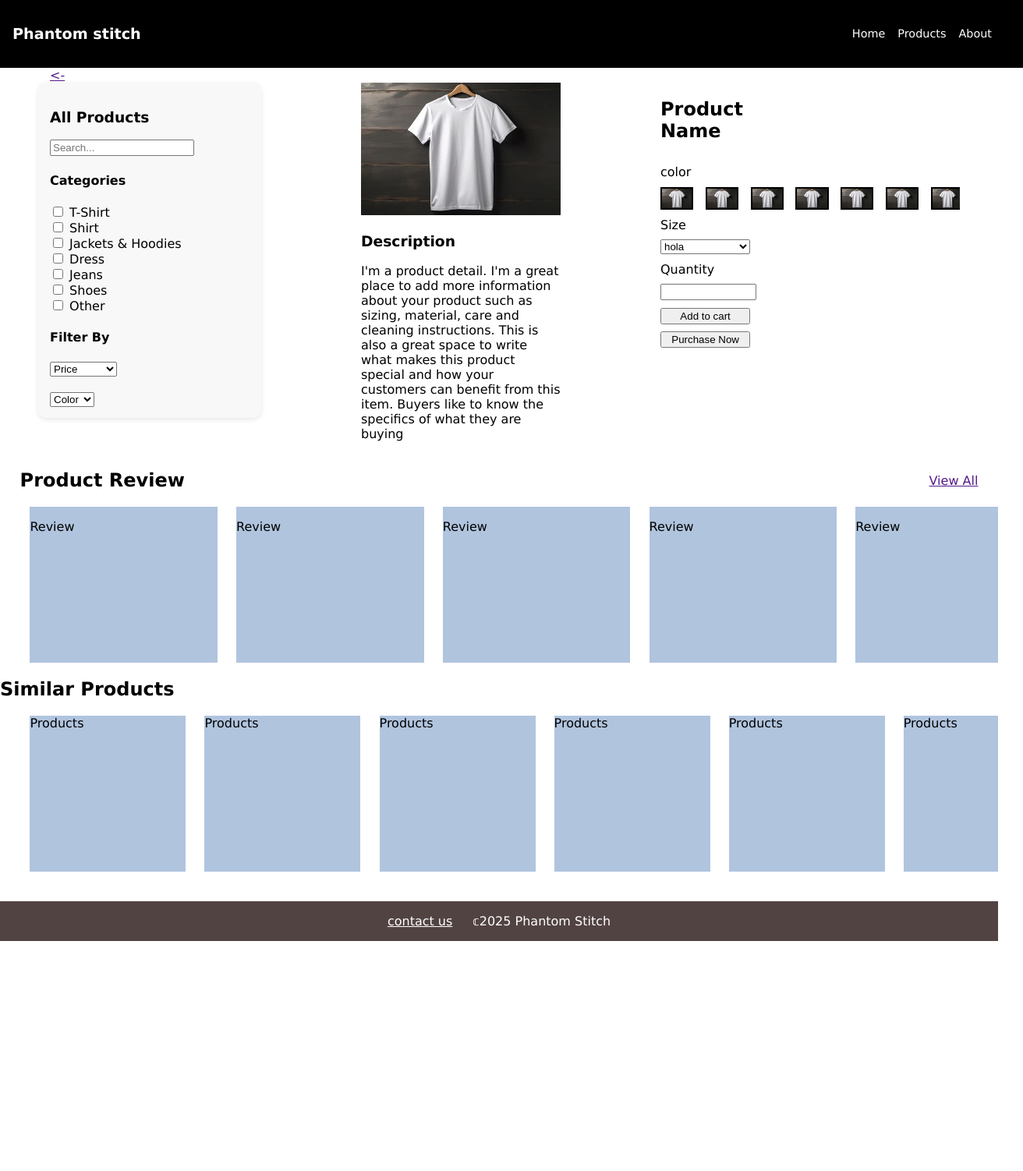
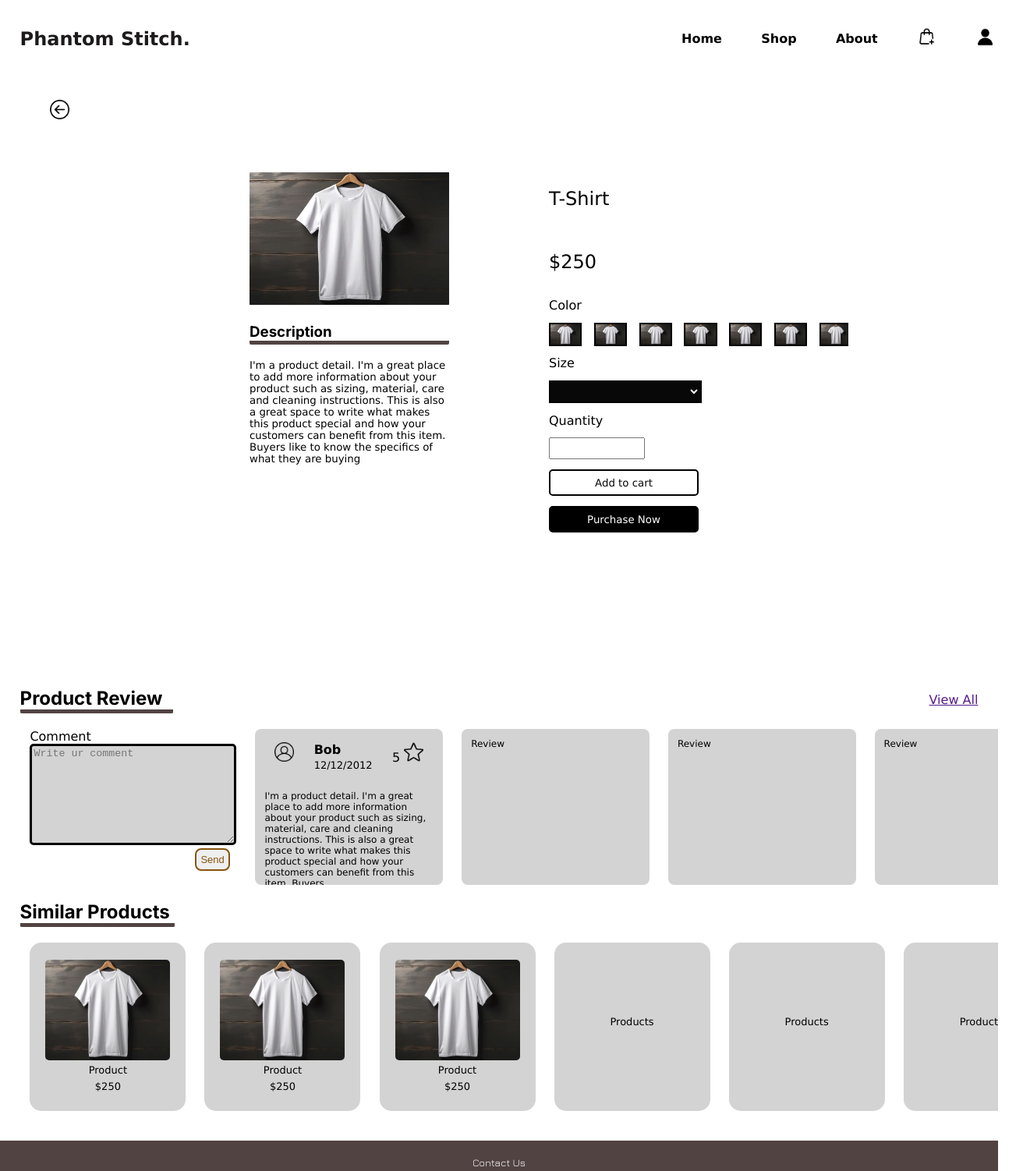
Before and after one commit to Mym776/Clothing-store, a website: page product.html in a window 1280 px wide. Shown: the top 1502 px of the page at 78% size, 1312 px wide, since content can reach past the window. Before the commit the page ends 1207 px from the top, so only its background shows below. Drawn offline with nearby package versions, Linux system fonts and the light colour scheme.

Commit message:
finaliztion 2

```diff
--- /dev/null
+++ b/newproduct.css
@@ -0,0 +1,477 @@
+@import url('https://fonts.googleapis.com/css2?family=Inter:wght@400;500;600;700&display=swap');
+@import url('https://fonts.googleapis.com/css2?family=Jura:wght@400;500;600;700&display=swap');
+
+body {
+    font-family: 'Lucida Sans', 'Lucida Sans Regular', 'Lucida Grande', 'Lucida Sans Unicode', Geneva, Verdana, sans-serif;
+    margin: 0;
+    padding: 0;
+    height: 100vh;
+    display: flex;
+    flex-direction: column;
+    justify-content: space-between  ;
+    overflow-x: hidden;
+
+}
+.icon{
+    width: 25px;
+    height: 25px;
+}
+.naver-link {
+  display: flex;
+  align-items: center;
+  gap: 1rem;
+}
+.naver-link a {
+  text-decoration: none;
+  color: #fff;
+  font-size: 0.9rem;
+}
+#naver-icon {
+  display: flex;
+  align-items: center;
+  gap: 0.5rem;
+}
+#naver-icon i {
+  font-size: 1.2rem;
+  cursor: pointer;
+}
+
+
+.back-btn{
+    height: 25px;
+    width: 25px;
+}
+.Return_button{
+    position: sticky;
+    top: 10%;
+    margin-left: 5%;
+    margin-top: 10%;
+}
+
+main {
+    margin-top: 5%;
+    display: flex;
+    flex-direction: column;
+    justify-content: space-around;
+}
+
+.Product_detail{
+    display: flex;
+    justify-content: center;
+
+}
+.Product_description{
+    margin: 0 10%;
+    max-width: 20%;
+    font-family: 'Lucida Sans', 'Lucida Sans Regular', 'Lucida Grande', 'Lucida Sans Unicode', Geneva, Verdana, sans-serif;
+    font-weight: 100;
+}
+.Product_description img {
+    width: 100%;
+}
+.Product_description h3{
+    font-family: 'Inter',sans-serif;
+    font-weight: 700;
+    border-bottom: 5px solid #524343;
+    border-radius: 2px;
+
+}
+.Product_description p{
+    font-size: smaller;
+}
+.Product_variants {
+    width: 30%;
+    display: flex;
+    flex-direction: column;
+    justify-content: top;
+    gap: 2%;
+    height: 80vh;
+    margin-bottom: 0;
+
+}
+.Product_variants *{
+    max-width: 30%;
+}
+.Product_variants h1,h2{
+    font-weight: 100;
+}
+
+.colors{
+    max-width: 100%;
+    display: flex;
+    justify-content: space-evenly;
+    gap: 4%;
+    overflow-x: auto;
+}
+.colors img{
+    min-width: 10%;
+    width:max(40px,40%);
+    border: solid 2px;
+
+}
+select{
+   display: block;
+   padding-right:50%;
+   padding-top: 2%;
+   font-family: 'Lucida Sans', 'Lucida Sans Regular', 'Lucida Grande', 'Lucida Sans Unicode', Geneva, Verdana, sans-serif;
+   font-weight: 500;
+
+   border: 2px solid black;
+   color: rgb(255, 253, 253);
+
+   background-color: #080808;
+}
+option{
+    color: #000;
+    display: block;
+
+}
+.num{
+
+    padding-top: 2%;
+    font-family: 'Lucida Sans', 'Lucida Sans Regular', 'Lucida Grande', 'Lucida Sans Unicode', Geneva, Verdana, sans-serif;
+    color:#000;
+}
+.Product_variants button{
+    max-width: 100%;
+}
+
+.cart-btn{
+
+    width: 50%;
+   font-family: 'Lucida Sans', 'Lucida Sans Regular', 'Lucida Grande', 'Lucida Sans Unicode', Geneva, Verdana, sans-serif;
+   font-weight: 100;
+
+    padding-top: 2%;
+    padding-bottom: 2%;
+   border: 2px solid black;
+   color: rgb(7, 7, 7);
+   border-radius: 5px;
+   background-color: #ffffff;
+}
+
+.pur-btn{
+    width: 50%;
+   font-family: 'Lucida Sans', 'Lucida Sans Regular', 'Lucida Grande', 'Lucida Sans Unicode', Geneva, Verdana, sans-serif;
+   font-weight: 100;
+    padding-top: 2%;
+    padding-bottom: 2%;
+   border: 2px solid black;
+   color: rgb(255, 255, 255);
+   border-radius: 5px;
+   background-color: #000000;
+}
+
+.Product_review{
+    display: flex;
+    flex-direction: column;
+    margin-top: 0%;
+}
+.Product_review_title {
+    padding: 0 2%;
+
+
+    display: flex;
+    align-items: center;
+    justify-content: space-between;
+}
+.Product_review_title h2{
+    font-family: 'Inter',sans-serif;
+    font-weight: 700;
+    border-bottom: 5px solid #524343;
+    border-radius: 2%;
+    width: 16%;
+}
+.inner-review-cont{
+    display: flex;
+    flex-direction: row;
+    justify-content: space-around;
+    padding: 5%;
+    margin-top: 2%;
+}
+.inner-review-cont h2{
+    margin-bottom: 0%;
+    margin-top: 0%;
+    font-weight: bold;
+    font-size: medium;
+}
+.inner-review-cont time{
+    font-size: small;
+    font-weight: lighter;
+
+}
+textarea{
+    border-radius: 5px;
+    border: 3px solid black;
+    background-color: lightgray;
+}
+label{
+    font-weight: 500;
+}
+.send-btn{
+    border-radius: 8px;
+    padding: 5px;
+    font-size: small;
+    border-color: #88540F;
+    color: #88540F;
+    border: 2px solid;
+    margin-left: 80%;
+}
+
+
+.Product_review_comments {
+    display: flex;
+    justify-content: left;
+    gap: 2%;
+    overflow-x: auto;
+    padding: 0 3%;
+}
+.review_box {
+    min-width: max(200px,20%);
+    height: 200px;
+
+    background-color: lightgray;
+    border-radius: 8px;
+}
+.review_box p{
+    padding: 5%;
+    font-size: 12px;
+    margin-top: 0%;
+    margin-bottom: 2%;
+
+}
+
+.Similar_product{
+    display: flex;
+    flex-direction: column;
+
+}
+.Similar_product h2{
+
+    font-family: 'Inter',sans-serif;
+    font-weight: 700;
+    border-bottom: 5px solid #524343;
+    border-radius: 2%;
+    margin-left: 2%;
+    margin-right: 82.5%;
+}
+
+.Product_box {
+    min-width: max(200px,15%);
+    display: flex;
+    flex-direction: column;
+    justify-content:center;
+    align-items:center;
+    gap: 3%;
+    height: 180px;
+    background-color: lightgray;
+    font-size: small;
+    padding-bottom: 2%;
+    padding-top: 1%;
+    border-radius: 15px;
+
+}
+.Productimg{
+    width:80%;
+    height: 80%;
+    margin-top: 5%;
+    border-radius: 5px;
+}
+.Similar_product_scroll{
+    display: flex;
+    justify-content: left;
+    gap: 2%;
+    overflow-x: auto;
+    padding: 0 3%;
+}
+
+
+footer {
+    background-color: #524343;
+    color: white;
+    margin-top: 3%;
+
+    display: flex;
+    flex-direction: column;
+    font-family: 'Jura',sans-serif;
+    font-size: small;
+    justify-content: center;
+    align-items: center;
+    gap: 2%;
+    height: 70vh;
+    padding: 20px;
+
+}
+footer a{
+    color: white;
+    text-decoration: none;
+}
+
+/*Hide horizontal scroll bar*/
+.Hide_bar {
+    -ms-overflow-style: none;  /* IE and Edge */
+    scrollbar-width: none;  /* Firefox */
+}
+.Hide_bar::-webkit-scrollbar {
+  display: none;
+}
+
+.sidebar {
+  width: 20%; /* full width on mobile */
+  padding: 15px;
+  background: #f8f8f8;
+  color: #000;
+  border-radius: 10px;
+  box-shadow: 0 2px 6px rgba(0,0,0,0.1);
+
+  /* Scrollable sidebar */
+  max-height: 400px;     /* adjust as needed */
+  overflow-y: auto;      /* vertical scroll */
+}
+
+.naver-link {
+  display: flex;
+  align-items: center;
+  gap: 1rem;
+}
+
+.naver-link a {
+  text-decoration: none;
+  color: #fff;
+  font-size: 0.9rem;
+}
+
+#naver-icon {
+  display: flex;
+  align-items: center;
+  gap: 0.5rem;
+}
+
+#naver-icon i {
+  font-size: 1.2rem;
+  cursor: pointer;
+}
+
+
+
+header {
+  position: sticky;
+  width: 100%;
+  top: 0;
+  left: 0;
+  margin-bottom: 5%;
+  display: flex;
+  justify-content: space-between;
+  align-items: center;
+  padding: 1rem 1.5rem;
+  z-index: 10;
+  font-weight: bold;
+}
+
+.header{
+    width:100%;
+    padding-left: 2%;
+    top:0;
+    left:0;
+    position: fixed;
+    background-color: rgb(255, 255, 255);
+    color: rgb(28, 26, 26);
+
+}
+
+header h2{
+    width: 50%;
+    font-weight: 1000;
+}
+nav{
+    display: flex;
+    flex-direction: row;
+    justify-content: space-between;
+    padding-right: 18%;
+    align-items: center;
+}
+.nav-list{
+    display: flex;
+    flex-direction: row;
+    justify-content: space-between;
+    list-style-type: none;
+    color: black;
+
+    padding-right: 5%;
+    align-items: center;
+}
+.nav-item {
+    margin-right: 25%;
+    align-items: right;
+
+
+}
+.nav-item a{
+    font-size: 16px;
+    text-decoration: none;
+    color: black;
+
+}
+.icon{
+    width: 25px;
+    height: 25px;
+}
+.menu-btn{
+    display:none;
+}
+.sidebar{
+    position: fixed;
+    top:0;
+    right: 0;
+    margin-top: 0;
+
+    height: 100vh;
+    width: 40%;
+    z-index: 999;
+    background-color: rgba(255, 255, 255);
+    backdrop-filter: blur(10px);
+
+    display: none;
+    flex-direction: column;
+    align-items: flex-end;
+    justify-content: flex-start;
+    border-radius: 2%;
+    padding: 2%;
+  }
+  .sidebar .nav-item2{
+    margin-top: 2px;
+    margin-bottom: 2px;
+    list-style-type: none;
+    margin-right: 10px;
+
+  }
+
+  .sidebar .nav-itemi{
+      margin-top: 10px;
+    margin-bottom: 30px;
+    list-style-type: none;
+    margin-right: 10px;
+  }
+   .sidebar .nav-itemc{
+    margin-top: 20px;
+    margin-bottom: 10px;
+    list-style-type: none;
+    align-self: flex-start;
+  }
+
+  .sidebar .nav-item2 a{
+    font-size: 16px;
+    text-decoration: none;
+    color: black;
+  }
+ .sidebar .nav-item2 .nav-link2{
+    margin-bottom: 10%;
+  }
+
+  @media (max-width:768px){
+
+    .Product_detail{
+        flex-direction: column;
+    }
+
+  }
--- a/product.html
+++ b/product.html
@@ -4,22 +4,32 @@
     <meta charset="UTF-8">
     <meta name="viewport" content="width=device-width, initial-scale=1.0">
     <title>Document</title>
-    <link rel="stylesheet" href="style/product.css">
+    <link rel="stylesheet" href="newproduct.css">
 </head>
 <body>
-    <header>
-        <h2>Phantom stitch</h2>
+     <header class="header">
+        <h2>Phantom Stitch.</h2>
         <nav class="naver-link">
-            <a href="index.html">Home </a>
-            <a href="product.html">Products</a>
-            <a href="about.html">About</a>
-            <div id="naver-icon">
-                <i id="cart-icon" class="bi bi-cart"></i>
-                <i id="user-icon"class="bi bi-person-fill"></i>
-            </div>
+              <ul class="nav-list">
+                <li class="nav-item"><a href="index.html"class="nav-link">Home</a></li>
+                <li class="nav-item"><a href="product.html"class="nav-link">Shop</a></li>
+                <li class="nav-item"><a href="about.html"class="nav-link">About</a></li>
+                <li class="nav-item"><a href="cart.html"class="nav-link-icon"><img class="icon"src="sample/shopping-bag.png"alt="cart"></a></li>
+                <li class="nav-item"><a href="login.html"class="nav-link"><img class="icon"src="sample/user.png"alt="sign"></a></li>
+                 <li class="nav-item" onclick=showsidebar()><img src="sample/menu.png"alt="menu"class="menu-btn icon"></li>
+            </ul>
+            <ul class="sidebar">
+                <li class="nav-itemc" onclick=hidesidebar()><img class="icon"src="sample/close.png"alt="close"></li>
+                <li class="nav-itemi"><a href="login.html"class="nav-link2"><img class="log icon" src="sample/user.png"alt="sign">Log In</a></li>
+                <li class="nav-item2"><a href="index.html"class="nav-link">Home</a></li>
+                <li class="nav-item2"><a href="shop.html"class="nav-link">Shop</a></li>
+                <li class="nav-item2"><a href="about.html"class="nav-link">About</a></li>
+
+            </ul>
         </nav>
     </header>
-    <a href="" class="Return_button">&lt;-</a>
+
+    <a href="" class="Return_button"><img src="sample/back-button.png"alt="backnutton"class="back-btn"></a>
     <main>
 
         <section class="Product_detail">
@@ -71,8 +81,9 @@
             <p >I'm a product detail. I'm a great place to add more information about your product such as sizing, material, care and cleaning instructions. This is also a great space to write what makes this product special and how your customers can benefit from this item. Buyers like to know the specifics of what they are buying</p>
             </div>
             <div class="Product_variants">
-                <h1>Product Name</h1>
-                <label for="colors">color</label>
+                <h1>T-Shirt</h1>
+                <h2>$250</h2>
+                <label for="colors">Color</label>
                 <div class="colors">
                     <img src="sample/search.jpg" alt="">
                     <img src="sample/search.jpg" alt="">
@@ -86,14 +97,13 @@
                 </div>
                 <label for="size">Size</label>
                 <select name="" id="size">
-                    <option value="">hola</option>
-                    <option value="">hola</option>
-                    <option value="">hola</option>
+
+                   <option value="small">Small</option>
                 </select>
                 <label for="Quantity">Quantity</label>
-                <input type="number">
-                <button>Add to cart</button>
-                <button>Purchase Now</button>
+                <input type="number"class="num">
+                <button class="cart-btn">Add to cart</button>
+                <button class ="pur-btn">Purchase Now</button>
 
             </div>
         </section>
@@ -104,11 +114,26 @@
             </div>
 
             <div class="Product_review_comments Hide_bar">
-                <article class="review_box">
-                    <p>Review</p>
+                <article class="comment">
+                    <form>
+                        <label for ="comment">Comment</label>
+                        <textarea id="comment" name="comment"cols="30"rows="8"placeholder="Write ur comment"></textarea>
+                        <button class="send-btn"> Send</button>
+                    </form>
                 </article >
                 <article class="review_box">
-                    <p>Review</p>
+                    <div class="inner-review-cont">
+                        <img src="sample/user2.png"alt="user"class="icon">
+                        <div>
+                        <h2>Bob</h2>
+                        <time>12/12/2012</time>
+                        </div>
+                        <span>5 <img src="sample/star.png"alt="user"class="icon"></span>
+                    </div>
+                     <p>
+                        I'm a product detail. I'm a great place to add more information about your product such as sizing, material, care and cleaning instructions. This is also a great space to write what makes this product special and how your customers can benefit from this item. Buyers
+                     </p>
+
                 </article >
                 <article class="review_box">
                     <p>Review</p>
@@ -145,25 +170,31 @@
         <section class="Similar_product">
             <h2>Similar Products</h2>
             <div class="Similar_product_scroll Hide_bar">
-                <article class="Similar_product_box">
+               <article class="Product_box">
+                    <img class="Productimg"src="sample/search.jpg"alt="close">
+                    <span>Product</span>
+                    <span>$250</span>
+                </article>
+               <article class="Product_box">
+                    <img class="Productimg"src="sample/search.jpg"alt="close">
+                    <span>Product</span>
+                    <span>$250</span>
+                </article>
+            <article class="Product_box">
+                    <img class="Productimg"src="sample/search.jpg"alt="close">
+                    <span>Product</span>
+                    <span>$250</span>
+                </article>
+                <article class="Product_box">
                     Products
                 </article>
-                <article class="Similar_product_box">
+                <article class="Product_box">
                     Products
                 </article>
-                <article class="Similar_product_box">
+                <article class="Product_box">
                     Products
                 </article>
-                <article class="Similar_product_box">
-                    Products
-                </article>
-                <article class="Similar_product_box">
-                    Products
-                </article>
-                <article class="Similar_product_box">
-                    Products
-                </article>
-                <article class="Similar_product_box">
+                <article class="Product_box">
                     Products
                 </article>
                 <article class="Similar_product_box">
@@ -176,7 +207,7 @@
         </section>
     </main>
     <footer>
-        <a href="login.html">contact us</a>
+        <a href="login.html">Contact Us</a>
         <p>&copf;2025 Phantom Stitch</p>
     </footer>
 </body>
--- a/style/about.css
+++ b/style/about.css
@@ -200,12 +200,14 @@ nav{
     gap: 10px;
     bottom: 0;
     font-family: 'Jura',sans-serif;
+    font-weight: lighter;
+    font-size: small;
 }
 
 .footer a {
     color: #fff;
     text-decoration: none;
-    font-weight: bold;
+
 }
 
 .footer a:hover {
--- a/style/landingPage.css
+++ b/style/landingPage.css
@@ -31,6 +31,7 @@ header {
   padding: 1rem 1.5rem;
   z-index: 10;
   font-weight: bold;
+  font-family: 'Inter',sans-serif;
 }
 
 .header{
@@ -39,14 +40,14 @@ header {
     top:0;
     left:0;
     position: fixed;
-    background-color: rgb(250, 249, 249);
+    background-color: rgb(255, 255, 255);
     color: rgb(28, 26, 26);
 
 }
 
 header h2{
     width: 50%;
-    font-weight: 1000;
+    font-weight: 700;
 }
 nav{
     display: flex;
@@ -276,7 +277,7 @@ footer {
     flex-direction: column;
     justify-content: center;
     align-items: center;
-    gap: 78%;
+    gap: 35%;
     font-family:'Jura',sans-serif;
     font-weight: lighter;
     font-size: smaller;
```
Also changed, not shown: index.html (+1 -1 lines), sample/back-button.png (added), sample/star.png (added), sample/user2.png (added).
